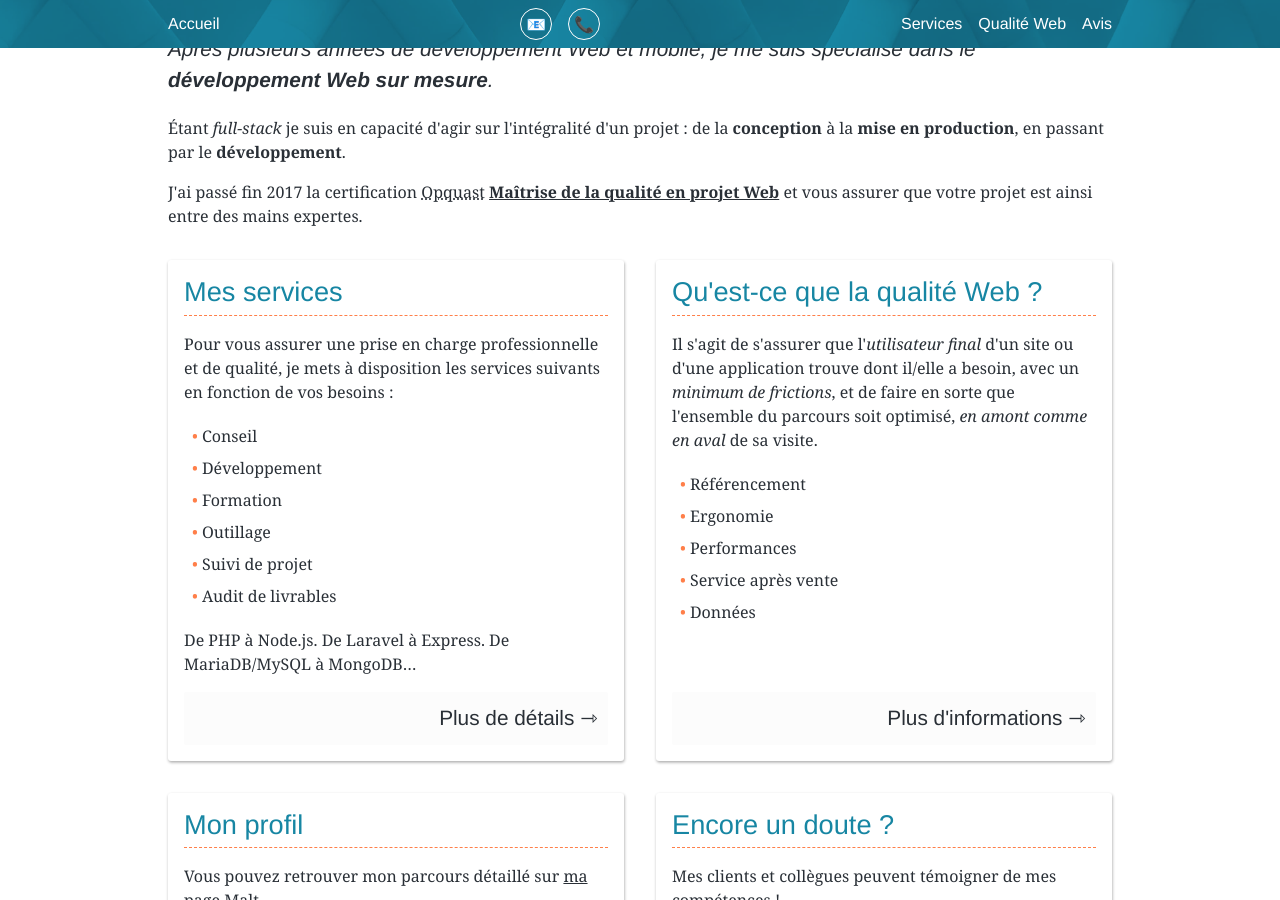
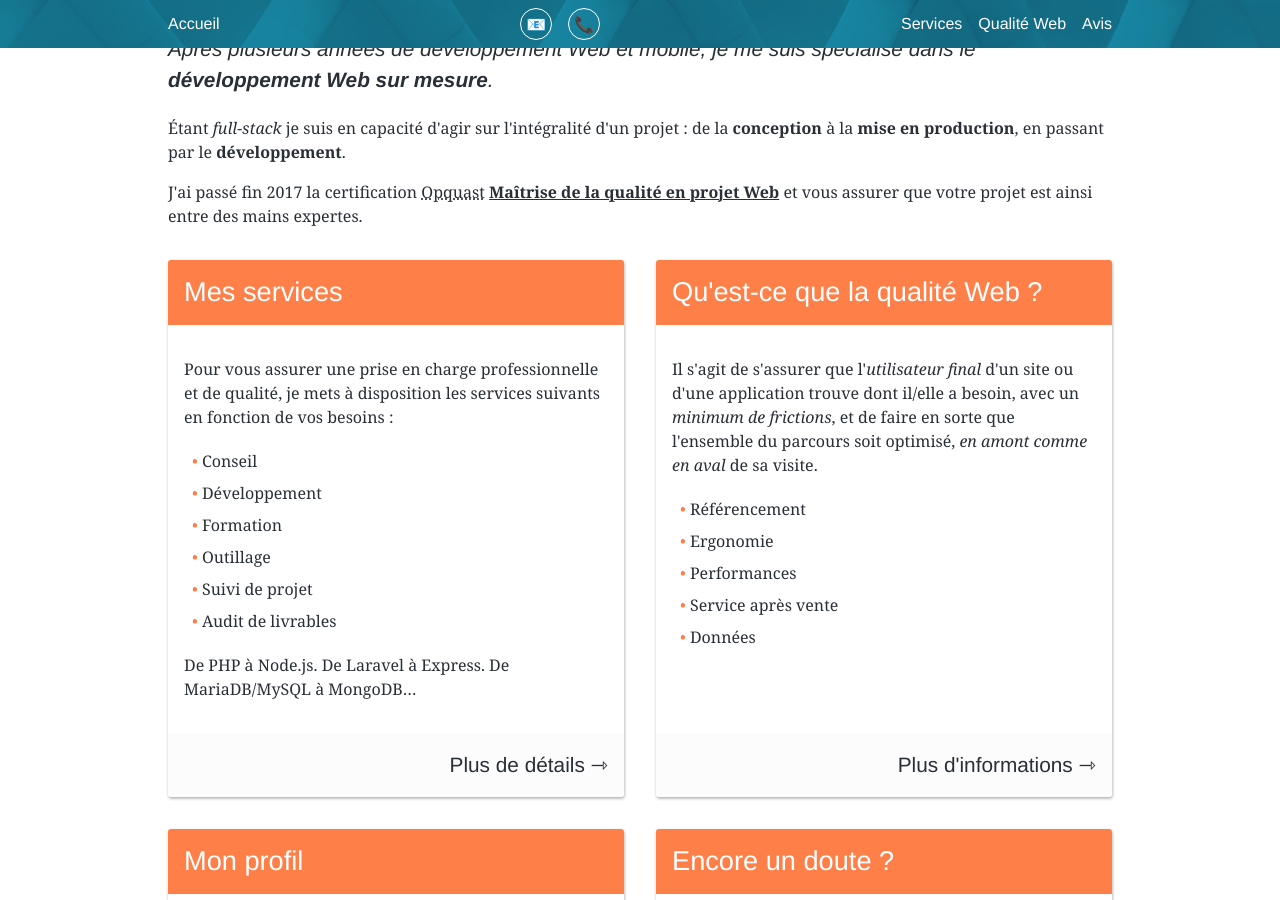
Before and after one commit to viki53/Website-static, a Jekyll site: the page built from index.html, in a window 1280 px wide and 900 px high, scrolled down 731 px. Built offline with Jekyll 4.4.1, drawn with Linux system fonts in a browser that asks for light colours; comment, search, counter and statistics services are not loaded.

Commit message:
Add bg color to card titles

```diff
--- a/_sass/card.scss
+++ b/_sass/card.scss
@@ -2,10 +2,10 @@
 	display: flex;
 	flex-direction: column;
 	margin: 0;
-	padding: 1rem;
 	background-color: #fff;
+	overflow: hidden;
 	box-shadow: .5px 1.5px 3px var(--color-shadow);
-	border-radius: 3px;
+	border-radius: var(--card-radius);
 
 	& > * {
 		flex: 0;
@@ -23,6 +23,9 @@
 		h1,
 		h2 {
 			margin: 0;
+			padding: 1rem;
+			background-color: var(--color-helyo-orange);
+			color: white;
 
 			& > a {
 				&:not(:hover):not(:focus) {
@@ -33,6 +36,7 @@
 	}
 	& > .card-content {
 		flex: 1;
+		padding: 1rem;
 	}
 	& > .card-footer {
 		flex: 0;
--- a/_sass/hero.scss
+++ b/_sass/hero.scss
@@ -15,6 +15,7 @@
 		margin-top: 1em;
 		margin-bottom: 1em;
 		color: #fff;
+		border: 0;
 
 		@media (orientation: portrait) {
 			font-size: 2.5rem;
@@ -31,6 +32,7 @@
 		line-height: 1.2em;
 		margin-top: 1em;
 		color: #fff;
+		border: 0;
 
 		@media (orientation: portrait) {
 			font-size: 2rem;
--- a/_sass/typography.scss
+++ b/_sass/typography.scss
@@ -15,10 +15,12 @@
 h1,
 .h1 {
 	font-size: 2.2rem;
+	border-bottom: 1px solid var(--color-helyo-orange);
 }
 h2,
 .h2 {
 	font-size: 1.7rem;
+	border-bottom: 1px dashed var(--color-helyo-orange);
 }
 h3,
 .h3 {
@@ -54,7 +56,7 @@
 
 	&.more-info {
 		display: block;
-		padding: .5em;
+		padding: 1rem;
 		text-align: right;
 		font-size: 1.3em;
 		font-family: var(--font-titles);
--- a/css/styles.scss
+++ b/css/styles.scss
@@ -11,6 +11,8 @@
 
 	--font-titles: 'San Francisco', 'Helvetica Neue', Helvetica, 'Lucida Grande', Arial, 'Segoe UI', 'Tahoma', 'Roboto', 'Droid Sans', sans-serif;
 	--font-text: Georgia, Times, 'Times New Roman', serif;
+
+	--card-radius: 3px;
 }
 
 *,
@@ -77,8 +79,4 @@
 			}
 		}
 	}
-	h2 {
-		padding-bottom: .25em;
-		border-bottom: 1px dashed var(--color-helyo-orange);
-	}
 }
```
